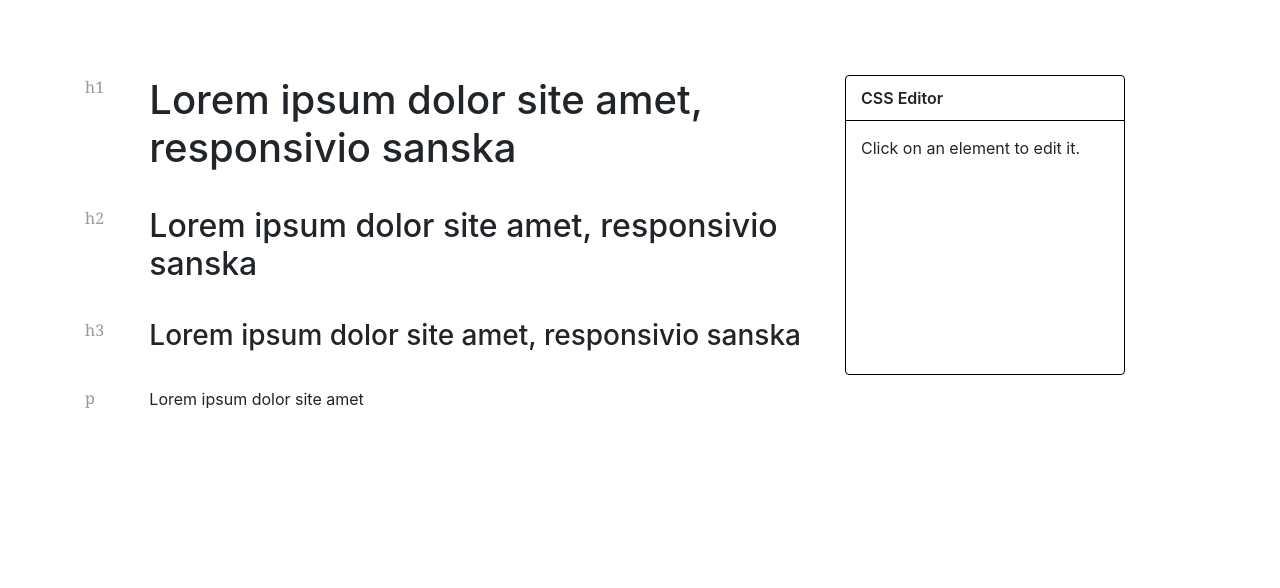
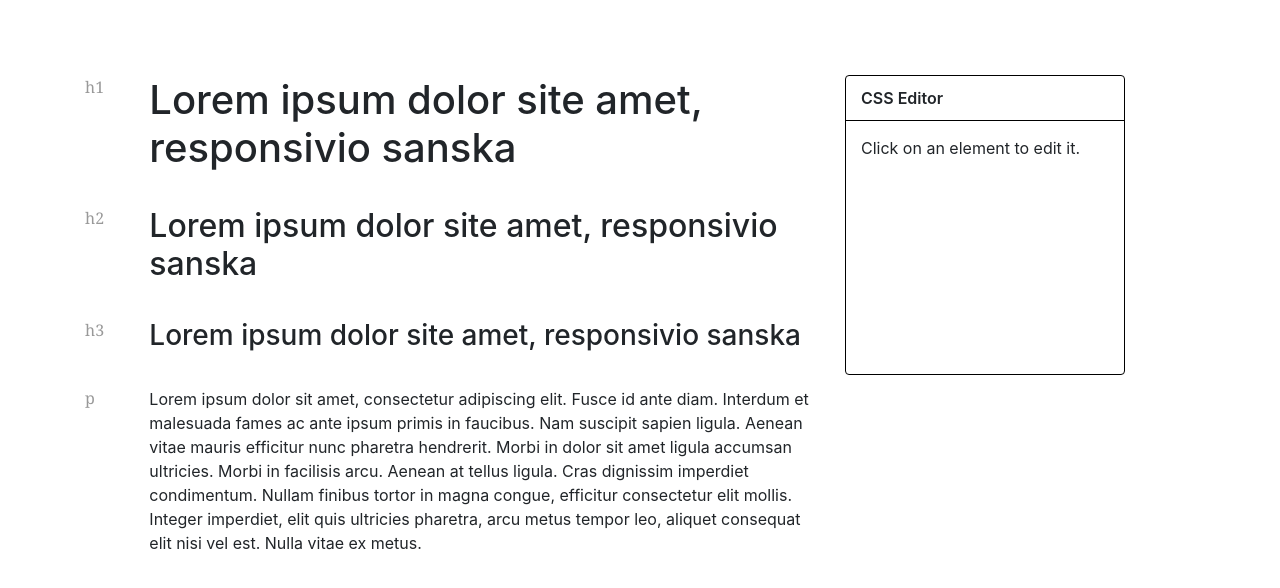
Before and after one commit to dashpilot/css-editor, a plain HTML site: page index.html in a window 1280 px wide. Drawn offline with nearby package versions, Linux system fonts and the light colour scheme.

Commit message:
More paragraph text

```diff
--- a/index.html
+++ b/index.html
@@ -44,7 +44,7 @@
 
 	<div class="row">
 		<div class="col-md-1">p</div>
-		<div class="col-md-11"><p>Lorem ipsum dolor site amet</p></div>
+		<div class="col-md-11"><p>Lorem ipsum dolor sit amet, consectetur adipiscing elit. Fusce id ante diam. Interdum et malesuada fames ac ante ipsum primis in faucibus. Nam suscipit sapien ligula. Aenean vitae mauris efficitur nunc pharetra hendrerit. Morbi in dolor sit amet ligula accumsan ultricies. Morbi in facilisis arcu. Aenean at tellus ligula. Cras dignissim imperdiet condimentum. Nullam finibus tortor in magna congue, efficitur consectetur elit mollis. Integer imperdiet, elit quis ultricies pharetra, arcu metus tempor leo, aliquet consequat elit nisi vel est. Nulla vitae ex metus.</p></div>
 	</div>
 
 	<!--
```
